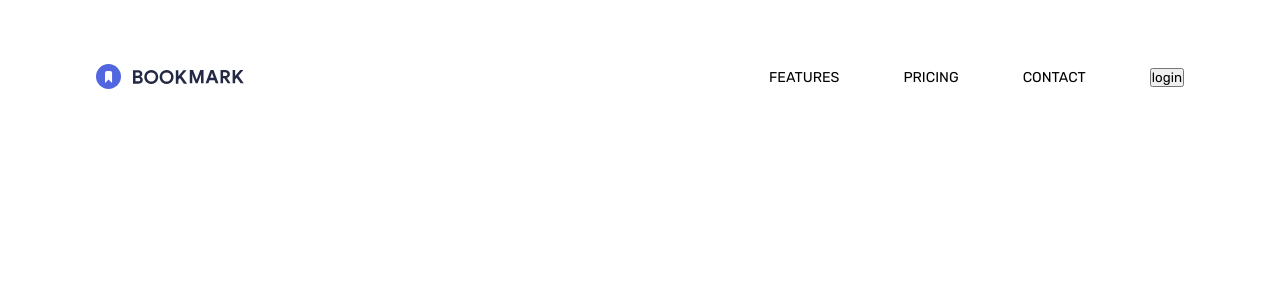
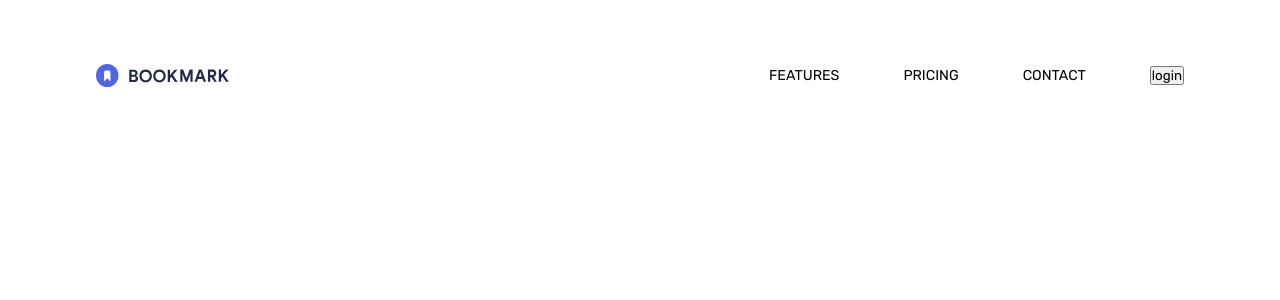
Before and after one commit to Axiean/Bookmark-landing-FM, a React (Create React App) app: page / in a window 1280 px wide. Shown: the top 300 px of the page. Built offline with nearby package versions, Linux system fonts and the light colour scheme.

Commit message:
styled-cmpnnts & start button cmpnnt

```diff
--- a/package.json
+++ b/package.json
@@ -10,6 +10,7 @@
     "react": "^17.0.2",
     "react-dom": "^17.0.2",
     "react-scripts": "4.0.3",
+    "styled-components": "^5.3.1",
     "web-vitals": "^1.1.2"
   },
   "scripts": {
--- /dev/null
+++ b/src/components/Button.js
@@ -0,0 +1 @@
+import styled from "styled-components";
--- a/src/components/Header/Header.css
+++ b/src/components/Header/Header.css
@@ -12,6 +12,7 @@
   justify-content: space-between;
 }
 #logo {
+  width: 10.417vw;
 }
 #navbar {
 }
```
Also changed, not shown: 1 other file (tests, documents, lock files or other folders).
